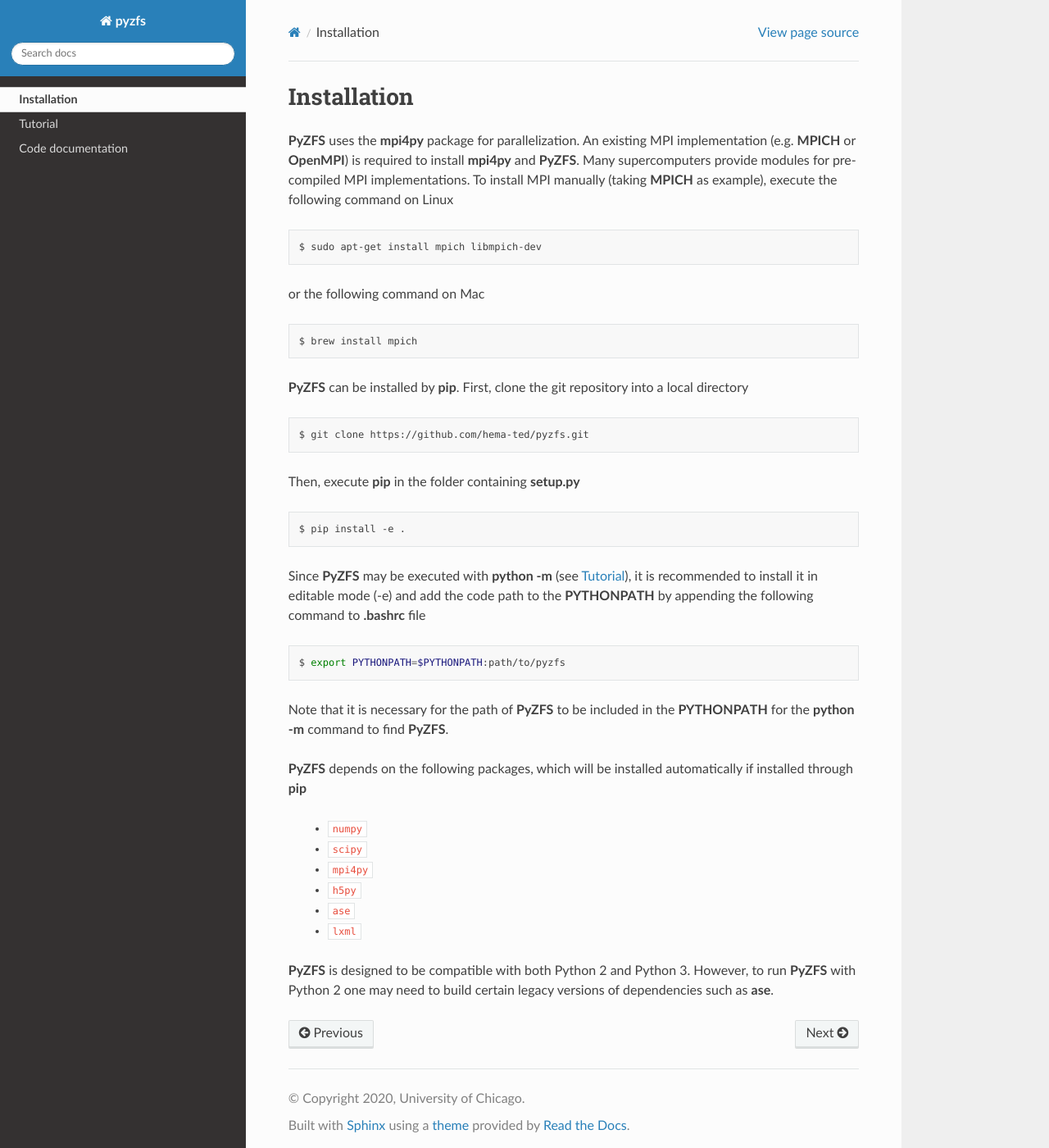
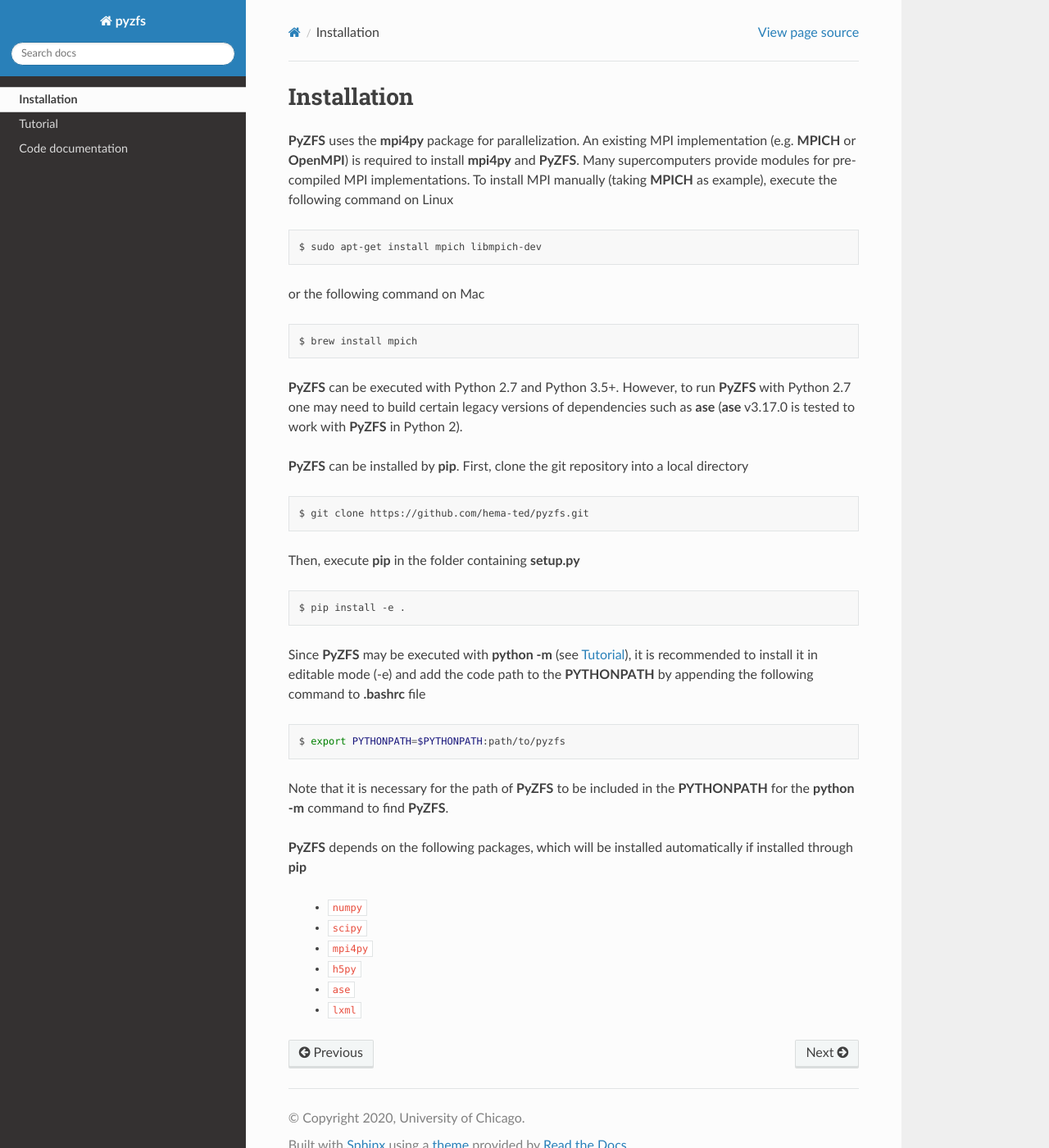
Before and after one commit to hema-ted/pyzfs, a Sphinx documentation site: the page built from doc/installation.rst, in a window 1280 px wide and 1400 px high. Shown: the whole window at 82% size. Built offline with Sphinx 7.4.7 and the Read the Docs theme 2.0.0, drawn with Linux system fonts in a browser that asks for light colours.

Commit message:
improve installation instructions

```diff
--- a/doc/installation.rst
+++ b/doc/installation.rst
@@ -15,6 +15,8 @@ or the following command on Mac
 .. code:: bash
 
    $ brew install mpich
+
+**PyZFS** can be executed with Python 2.7 and Python 3.5+. However, to run **PyZFS** with Python 2.7 one may need to build certain legacy versions of dependencies such as **ase** (**ase** v3.17.0 is tested to work with **PyZFS** in Python 2).
 
 **PyZFS** can be installed by **pip**. First, clone the git repository into a local directory
 
@@ -44,5 +46,3 @@ Note that it is necessary for the path of **PyZFS** to be included in the **PYTH
    - ``h5py``
    - ``ase``
    - ``lxml``
-
-**PyZFS** is designed to be compatible with both Python 2 and Python 3. However, to run **PyZFS** with Python 2 one may need to build certain legacy versions of dependencies such as **ase**.
```
Also changed, not shown: .travis.yml.
